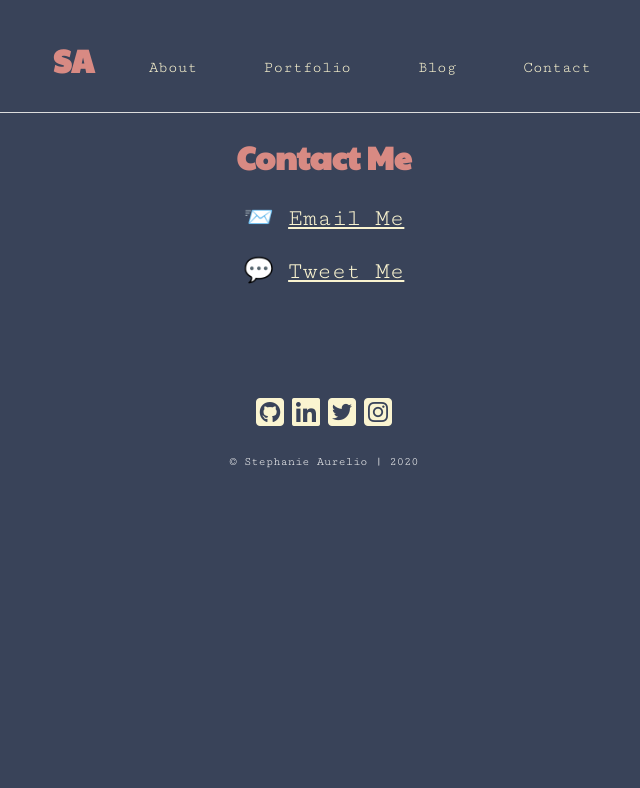
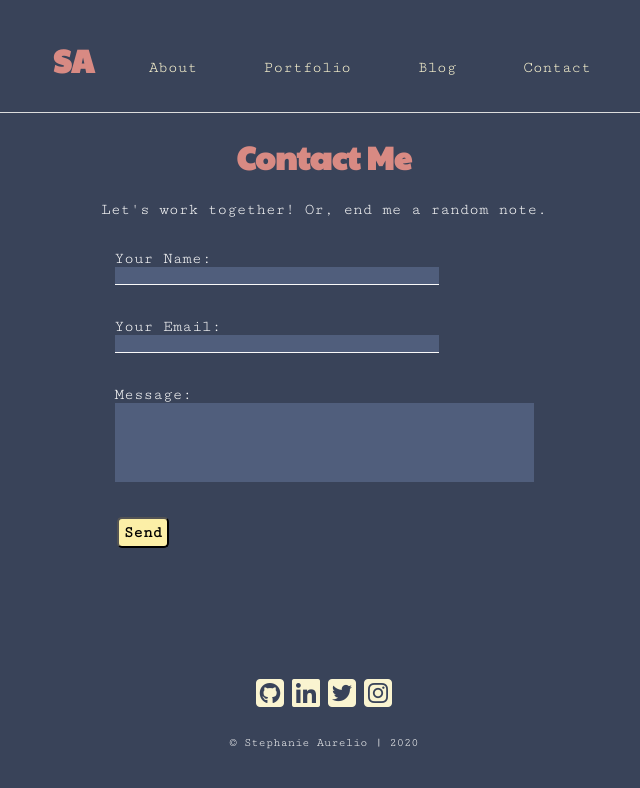
Before and after one commit to stephmarie17/react-portfolio, a React (Create React App) app: page /contact in a window 1280 px wide. Shown: the top 788 px of the page, without its empty margins (316-956 px from the left). Built offline with nearby package versions, Linux system fonts and the light colour scheme; the HTML template or start-up script is replaced by a standard one.

Commit message:
add netlify contact form

```diff
--- a/public/index.html
+++ b/public/index.html
@@ -36,6 +36,13 @@
   </head>
   <body>
     <noscript>You need to enable JavaScript to run this app.</noscript>
+  <!-- A little help for the Netlify post-processing bots -->
+    <form name="contact" netlify netlify-honeypot="bot-field" hidden>
+      <input type="text" name="name" />
+      <input type="email" name="email" />
+      <textarea name="message"></textarea>
+    </form>
+
     <div id="root"></div>
     <!--
       This HTML file is a template.
--- /dev/null
+++ b/src/components/details/ContactForm.css
@@ -0,0 +1,39 @@
+.contact-form {
+    display: flex;
+    align-items: center;
+}
+
+.contact-form form {
+    margin: 0 auto;
+    text-align: left;
+}
+
+.contact-form label {
+    min-width: 130px;
+    text-align: left;
+    padding-right: 20px;
+}
+
+.contact-form input {
+    display: flex;
+    align-items: flex-end;
+    outline: none;
+    min-width: 320px;
+    border: none;
+    border-bottom: 1px solid #fafafa;
+    background-color: #505e7c;
+}
+
+.contact-form textarea {
+    display: flex;
+    align-items: flex-end;
+    overflow: auto;
+    outline: none;
+    resize: none;
+    background-color: #505e7c;
+    border: none;
+}
+
+.contact-form button {
+    font-size: 1em;
+}
--- /dev/null
+++ b/src/components/details/ContactForm.js
@@ -0,0 +1,26 @@
+import React from 'react';
+import './ContactForm.css';
+
+const ContactForm = () => {
+    return (
+        <div className='contact-form'>
+        <form name="contact" method="post">
+          <input type="hidden" name="form-name" value="contact" />
+          <p>
+            <label>Your Name: <input type="text" name="name"/></label>
+          </p>
+          <p>
+            <label>Your Email: <input type="email" name="email"/></label>
+          </p>
+          <p>
+            <label>Message: <textarea name="message" cols="50" rows="5"></textarea></label>
+          </p>
+          <p>
+            <button type="submit">Send</button>
+          </p>
+        </form>
+        </div>
+    )
+}
+
+export default ContactForm
--- a/src/components/pages/Contact.css
+++ b/src/components/pages/Contact.css
@@ -4,7 +4,3 @@
   margin: 0 auto;
   text-align: center;
 }
-
-.contact-links p {
-  font-size: 1.5rem;
-}
--- a/src/components/pages/Contact.js
+++ b/src/components/pages/Contact.js
@@ -1,31 +1,13 @@
 import React from 'react';
+import ContactForm from '../details/ContactForm';
 import './Contact.css';
 
 const Contact = () => {
   return (
     <div className="contact">
       <h1>Contact Me</h1>
-      <div className="contact-links">
-        <p>
-          <span role="img" aria-label="email me">
-            📨
-          </span>{' '}
-          <a
-            href="mailto:stephanie.m.aurelio@gmail.com?subject=Message via Portfolio"
-            alt="Email"
-          >
-            Email Me
-          </a>
-        </p>
-        <p>
-          <span role="img" aria-label="tweet at me">
-            💬
-          </span>{' '}
-          <a href="https://twitter.com/magicofcode" alt="Twitter">
-            Tweet Me
-          </a>
-        </p>
-      </div>
+      <p>Let's work together! Or, end me a random note.</p>
+        <ContactForm />
     </div>
   );
 };
```
